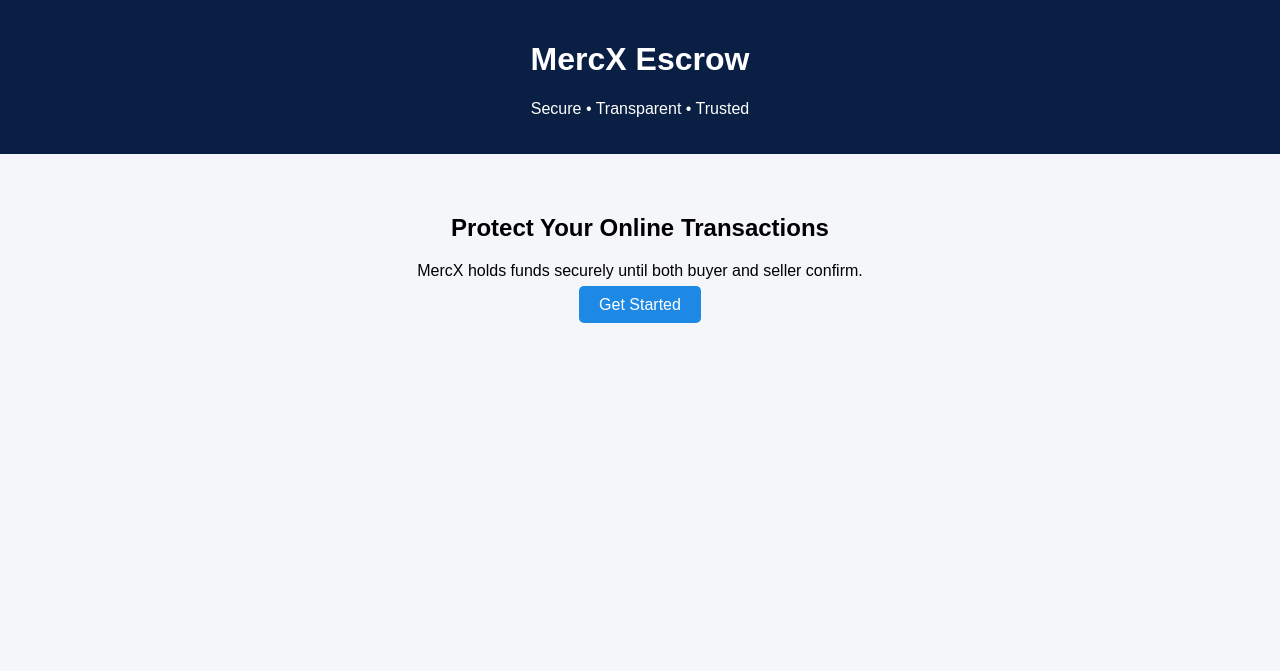
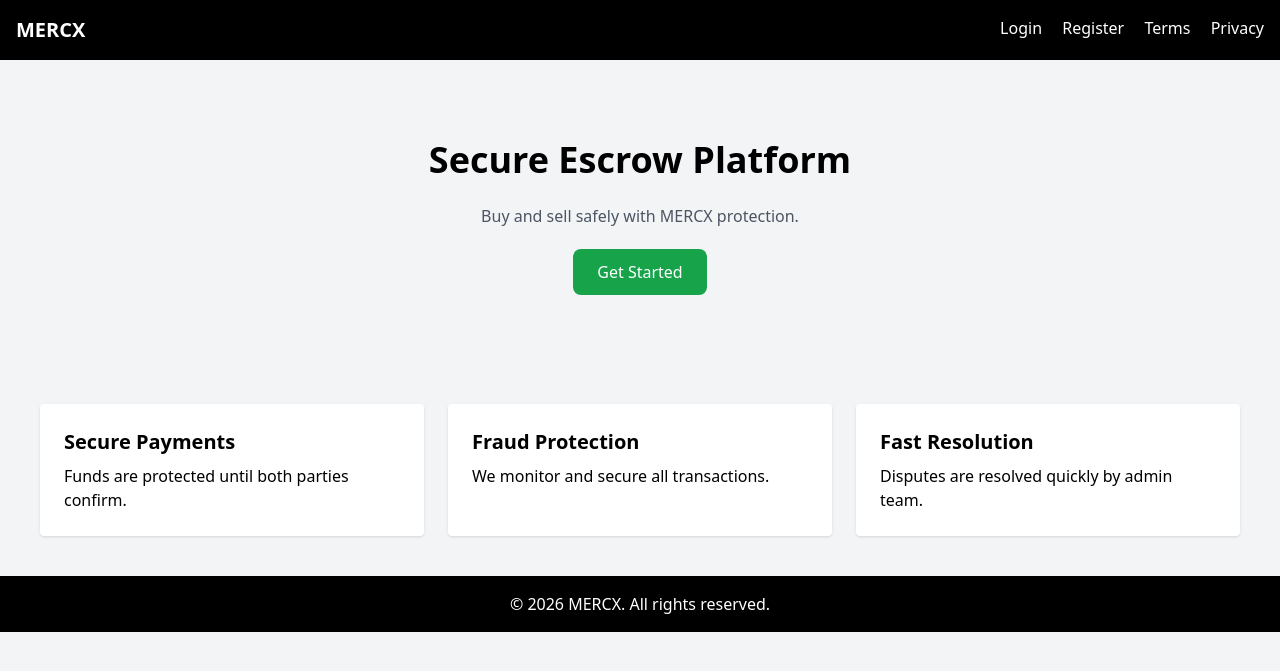
Before and after one commit to Sadik877/Mercxescrow, a Flask app: page / in a window 1280 px wide. Shown: the top 671 px of the page. Run offline with Flask 3, Linux system fonts and the light colour scheme; some libraries are stand-ins or nearby versions.

Commit message:
Update index.html

```diff
--- a/templates/index.html
+++ b/templates/index.html
@@ -1,44 +1,47 @@
 <!DOCTYPE html>
 <html>
 <head>
-    <title>MercX Escrow</title>
-    <meta name="viewport" content="width=device-width, initial-scale=1.0">
-    <style>
-        body{
-            font-family: Arial;
-            margin:0;
-            background:#f4f6f9;
-            text-align:center;
-        }
-        header{
-            background:#0a1f44;
-            color:white;
-            padding:20px;
-        }
-        .btn{
-            padding:10px 20px;
-            background:#1e88e5;
-            color:white;
-            text-decoration:none;
-            border-radius:5px;
-        }
-        section{
-            padding:40px;
-        }
-    </style>
+    <title>MERCX Escrow</title>
+    <script src="https://cdn.tailwindcss.com"></script>
 </head>
-<body>
+<body class="bg-gray-100">
 
-<header>
-    <h1>MercX Escrow</h1>
-    <p>Secure • Transparent • Trusted</p>
-</header>
+<nav class="bg-black p-4 text-white flex justify-between">
+    <h1 class="font-bold text-xl">MERCX</h1>
+    <div>
+        <a href="/login" class="mr-4 hover:text-green-400">Login</a>
+        <a href="/register" class="mr-4 hover:text-green-400">Register</a>
+        <a href="/terms" class="mr-4">Terms</a>
+        <a href="/privacy">Privacy</a>
+    </div>
+</nav>
 
-<section>
-    <h2>Protect Your Online Transactions</h2>
-    <p>MercX holds funds securely until both buyer and seller confirm.</p>
-    <a href="/register" class="btn">Get Started</a>
+<section class="text-center py-20">
+    <h2 class="text-4xl font-bold mb-6">Secure Escrow Platform</h2>
+    <p class="text-gray-600 mb-8">Buy and sell safely with MERCX protection.</p>
+    <a href="/register" class="bg-green-600 text-white px-6 py-3 rounded-lg hover:bg-green-700">
+        Get Started
+    </a>
 </section>
 
+<section class="grid grid-cols-1 md:grid-cols-3 gap-6 p-10">
+    <div class="bg-white p-6 rounded shadow">
+        <h3 class="font-bold text-xl mb-2">Secure Payments</h3>
+        <p>Funds are protected until both parties confirm.</p>
+    </div>
+    <div class="bg-white p-6 rounded shadow">
+        <h3 class="font-bold text-xl mb-2">Fraud Protection</h3>
+        <p>We monitor and secure all transactions.</p>
+    </div>
+    <div class="bg-white p-6 rounded shadow">
+        <h3 class="font-bold text-xl mb-2">Fast Resolution</h3>
+        <p>Disputes are resolved quickly by admin team.</p>
+    </div>
+</section>
+
+<footer class="bg-black text-white text-center p-4">
+    © 2026 MERCX. All rights reserved.
+</footer>
+
 </body>
-                                       </html>
+</html>
```
